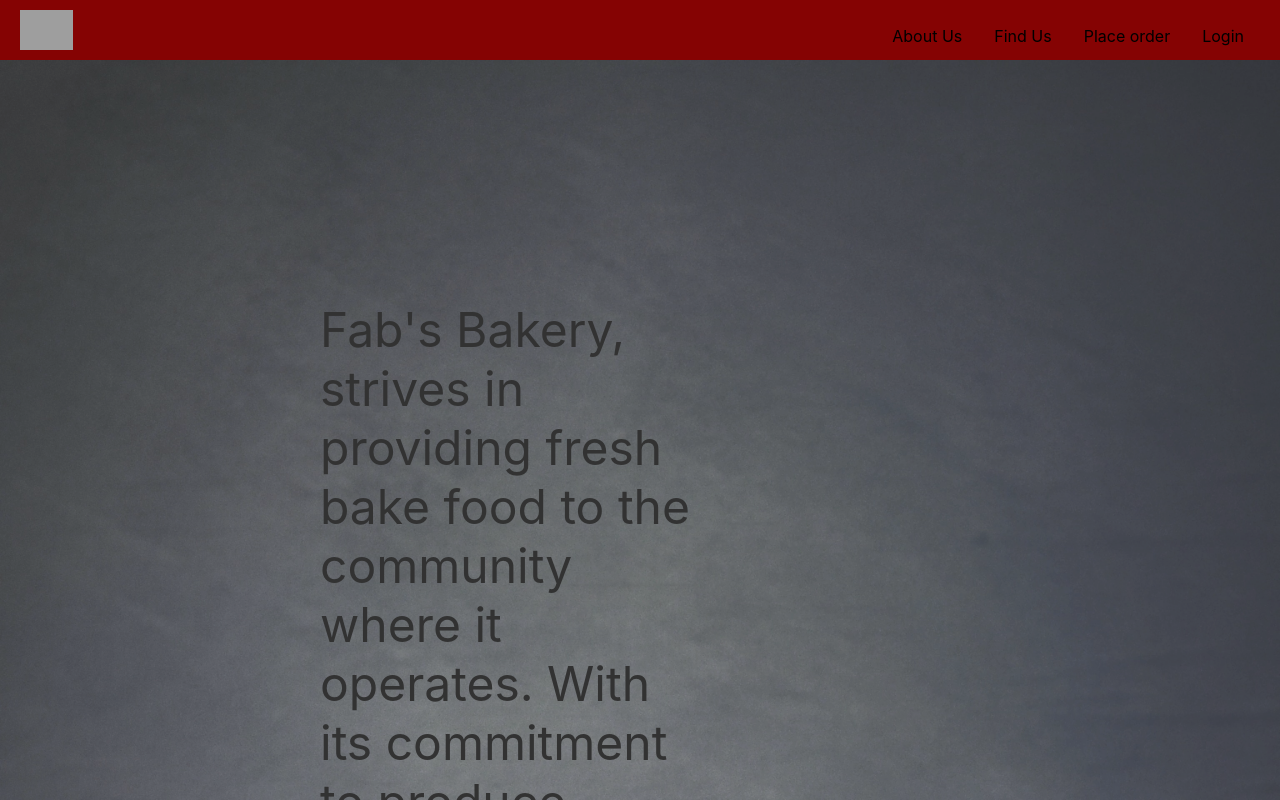
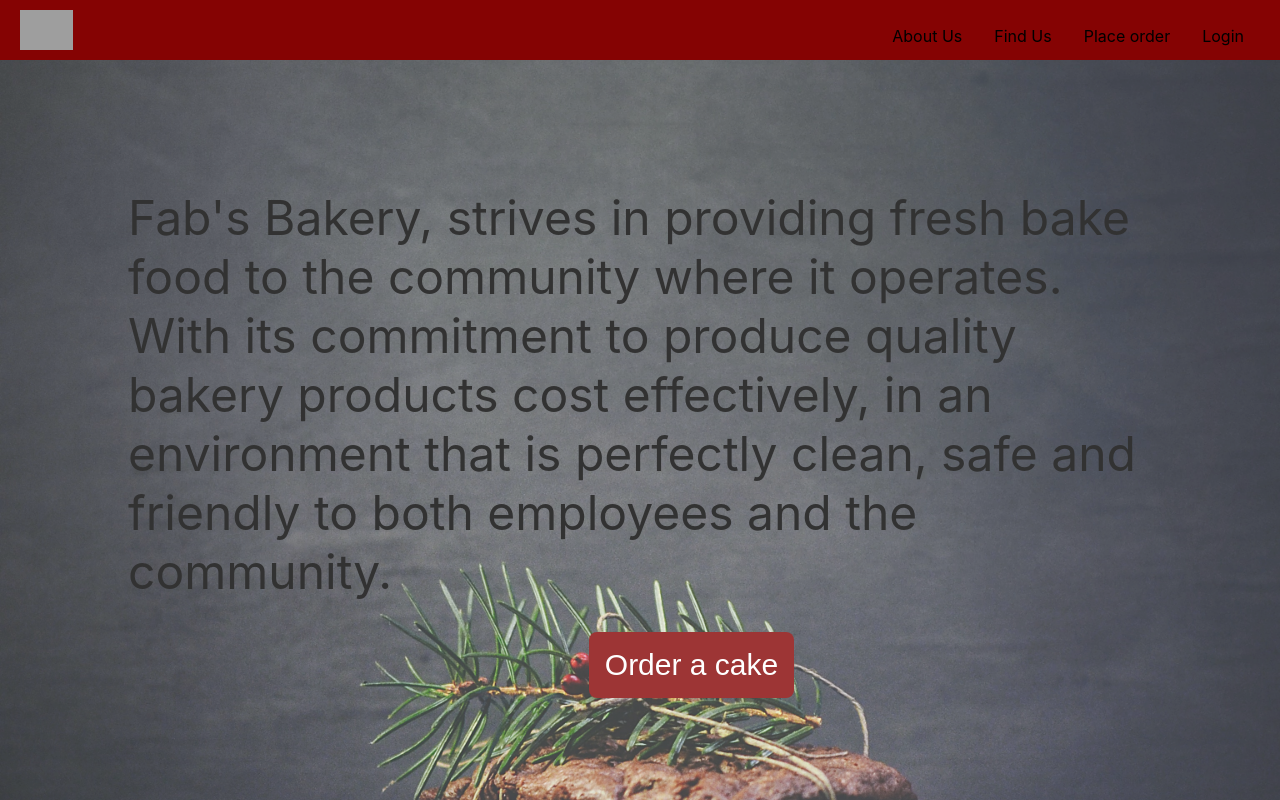
Before and after one commit to Sharonah8/Fab-Delicacies-Bakery, a React (Create React App) app: page / in a window 1280 px wide. Shown: the top 800 px of the page. Built offline with nearby package versions, Linux system fonts and the light colour scheme; data requests are answered from the project's data file; grey boxes are pictures that could not be loaded.

Commit message:
Style order button

```diff
--- a/src/App.css
+++ b/src/App.css
@@ -83,12 +83,15 @@ code {
 
 .nav-list li{
   padding: 0 1rem;
+  cursor: pointer;
 }
+
+
 
 .slider-container{
   width: 100%;
- height: auto;
-
+  height: auto;
+  padding: 10%;
   background: url('./Images/Background.jpg');
   opacity: 0.8;
   background-position: center;
@@ -98,12 +101,30 @@ code {
 }
 
 .slider-container p{
-    margin-left: 20rem;
-    margin-right: 20rem;
+    /* margin-left: 20rem;
+    margin-right: 20rem; */
     font-size: 3em;
-    padding-top: 15rem;
+    /* padding-top: 15rem;
     color: black;
-    width: 30%;
+    width: 30%; */
+}
+
+.slider-container button{
+  padding: 1rem;
+  margin-left: 45%;
+  margin-bottom: 5%;
+  margin-top: 3%;
+  background-color: rgb(133, 3, 3);
+  font-size: 30px;
+  color: white;
+  border: none;
+  border-radius: 8px;
+}
+
+
+.slider-btn:hover{
+    background-color: wheat;
+    color: black;
 }
 
 /* .order-btn{
--- a/src/components/Slider.js
+++ b/src/components/Slider.js
@@ -9,7 +9,7 @@ const Slider = () => {
         products cost effectively, in an environment that is perfectly clean,
         safe and friendly to both employees and the community.
       </p>
-      <button>Order a cake</button>
+      <button className="slider-btn">Order a cake</button>
     </div>
   );
 };
```
